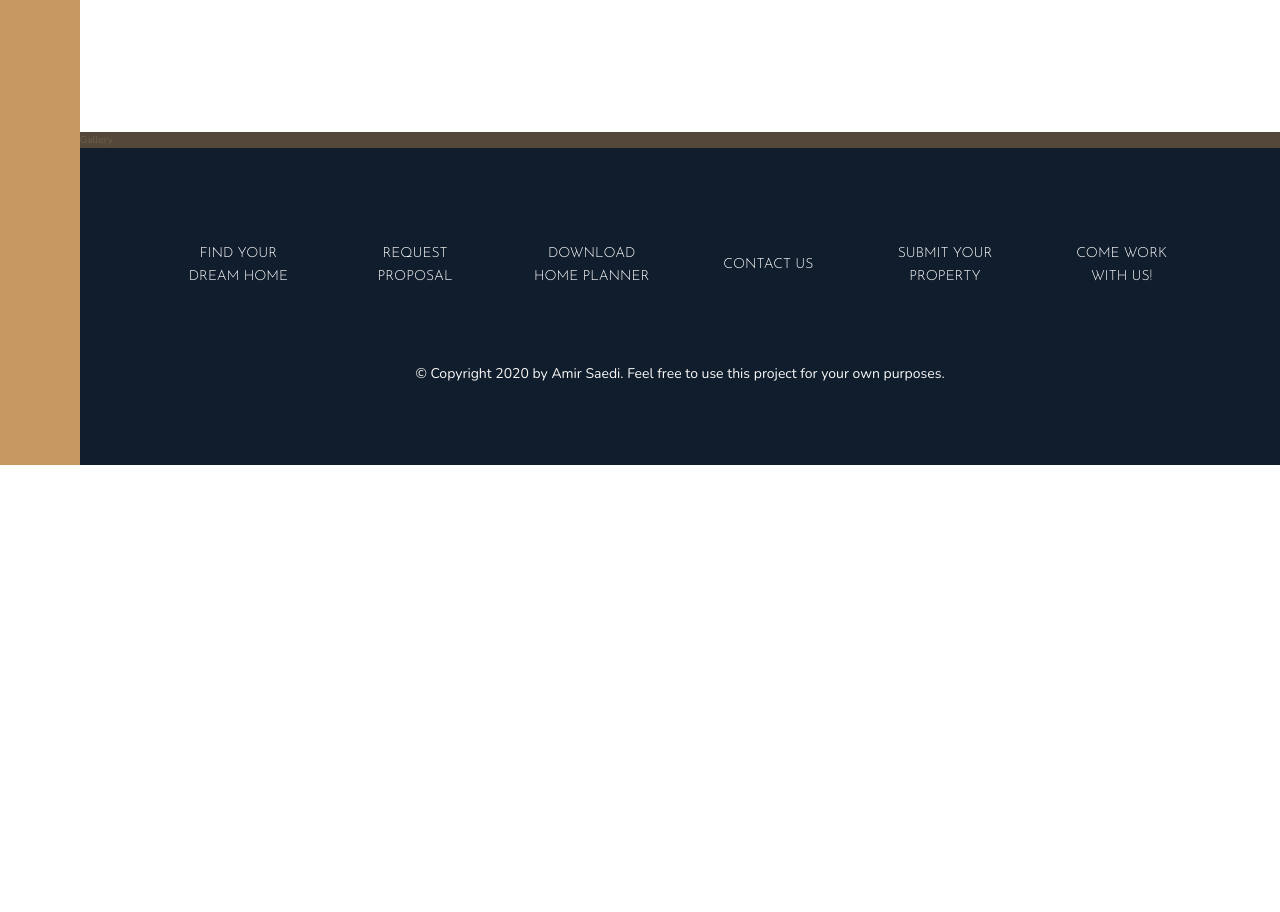
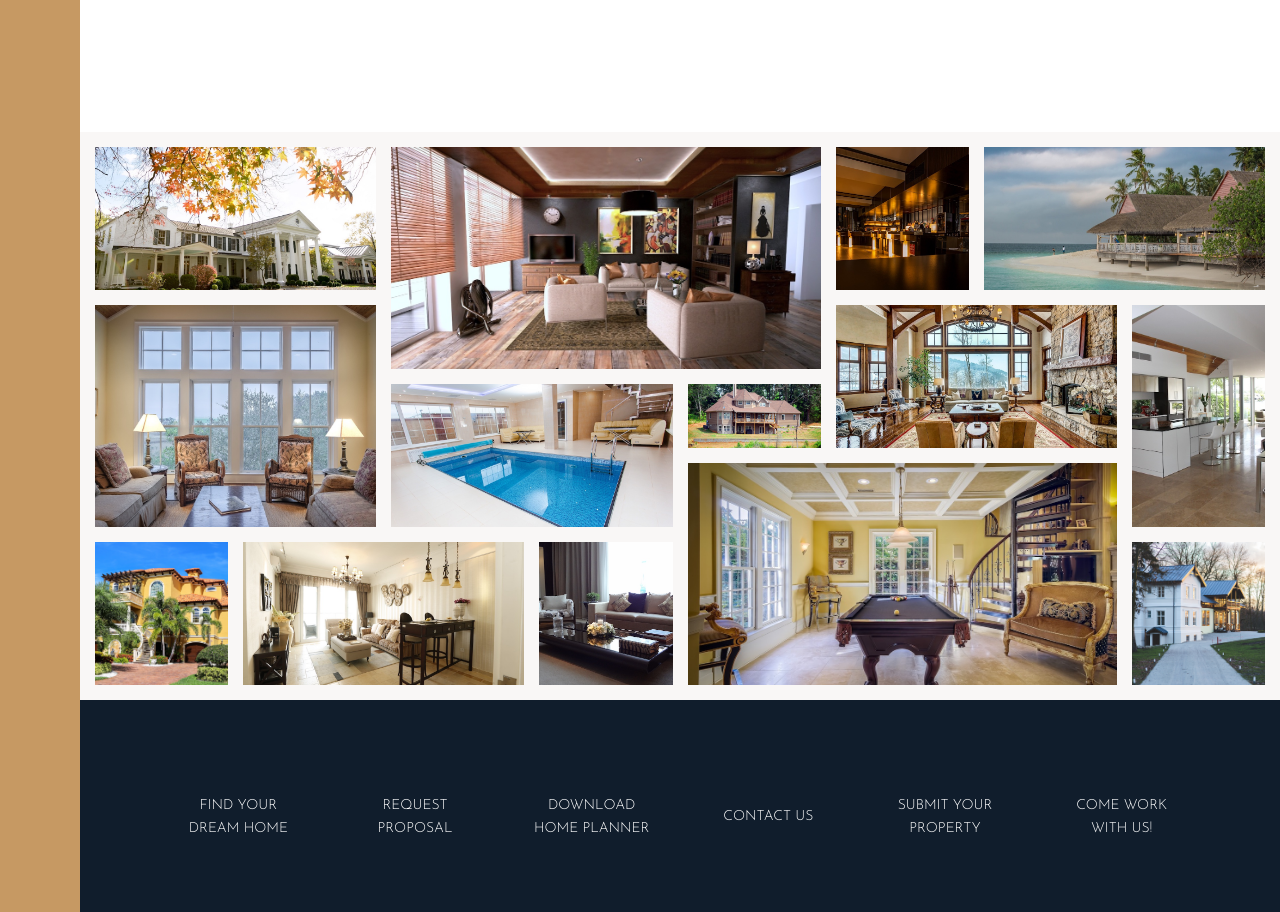
Before and after one commit to amirhsaedi/css-nexter-website, a website: page index.html in a window 1280 px wide. Shown: the part 2940-3852 px from the top of the page. Before the commit the page ends 3405 px from the top, so only its background shows below. Drawn offline with nearby package versions, Linux system fonts and the light colour scheme.

Commit message:
Gallery section is done

```diff
--- a/index.html
+++ b/index.html
@@ -291,7 +291,50 @@
         <button class="btn home__btn">Contact realtor</button>
       </div>
     </section>
-    <section class="gallery">Gallery</section>
+    <section class="gallery">
+      <figure class="gallery__item gallery__item--1">
+        <img src="./img/gal-1.jpeg" alt="Galley image" class="gallery__img" />
+      </figure>
+      <figure class="gallery__item gallery__item--2">
+        <img src="./img/gal-2.jpeg" alt="Galley image" class="gallery__img" />
+      </figure>
+      <figure class="gallery__item gallery__item--3">
+        <img src="./img/gal-3.jpeg" alt="Galley image" class="gallery__img" />
+      </figure>
+      <figure class="gallery__item gallery__item--4">
+        <img src="./img/gal-4.jpeg" alt="Galley image" class="gallery__img" />
+      </figure>
+      <figure class="gallery__item gallery__item--5">
+        <img src="./img/gal-5.jpeg" alt="Galley image" class="gallery__img" />
+      </figure>
+      <figure class="gallery__item gallery__item--6">
+        <img src="./img/gal-6.jpeg" alt="Galley image" class="gallery__img" />
+      </figure>
+      <figure class="gallery__item gallery__item--7">
+        <img src="./img/gal-7.jpeg" alt="Galley image" class="gallery__img" />
+      </figure>
+      <figure class="gallery__item gallery__item--8">
+        <img src="./img/gal-8.jpeg" alt="Galley image" class="gallery__img" />
+      </figure>
+      <figure class="gallery__item gallery__item--9">
+        <img src="./img/gal-9.jpeg" alt="Galley image" class="gallery__img" />
+      </figure>
+      <figure class="gallery__item gallery__item--10">
+        <img src="./img/gal-10.jpeg" alt="Galley image" class="gallery__img" />
+      </figure>
+      <figure class="gallery__item gallery__item--11">
+        <img src="./img/gal-11.jpeg" alt="Galley image" class="gallery__img" />
+      </figure>
+      <figure class="gallery__item gallery__item--12">
+        <img src="./img/gal-12.jpeg" alt="Galley image" class="gallery__img" />
+      </figure>
+      <figure class="gallery__item gallery__item--13">
+        <img src="./img/gal-13.jpeg" alt="Galley image" class="gallery__img" />
+      </figure>
+      <figure class="gallery__item gallery__item--14">
+        <img src="./img/gal-14.jpeg" alt="Galley image" class="gallery__img" />
+      </figure>
+    </section>
     <footer class="footer">
       <nav class="nav">
         <li class="nav__item">
--- a/sass/_gallery.scss
+++ b/sass/_gallery.scss
@@ -1,4 +1,88 @@
 .gallery {
-  background-color: $color-grey-dark-1;
+  background-color: $color-grey-light-1;
   grid-column: full-start / full-end;
+  display: grid;
+  grid-template-columns: repeat(8, 1fr);
+  grid-template-rows: repeat(7, 5vw);
+  grid-gap: 1.5rem;
+  padding: 1.5rem;
+
+  &__item {
+    &--1 {
+      grid-row: 1 / span 2;
+      grid-column: 1 / span 2;
+    }
+
+    &--2 {
+      grid-row: 1 / span 3;
+      grid-column: 3 / span 3;
+    }
+
+    &--3 {
+      grid-row: 1 / span 2;
+      grid-column: 6 / 7;
+    }
+
+    &--4 {
+      grid-row: 1 / span 2;
+      grid-column: 7 / -1;
+    }
+
+    &--5 {
+      grid-row: 3 / span 3;
+      grid-column: 1 / span 2;
+    }
+
+    &--6 {
+      grid-row: 4 / span 2;
+      grid-column: 3 / span 2;
+    }
+
+    &--7 {
+      grid-row: 4 / span 1;
+      grid-column: 5 / span 1;
+    }
+
+    &--8 {
+      grid-row: 3 / span 2;
+      grid-column: 6 / span 2;
+    }
+
+    &--9 {
+      grid-row: 3 / span 3;
+      grid-column: 8 / span 1;
+    }
+
+    &--10 {
+      grid-row: 6 / span 2;
+      grid-column: 1 / span 1;
+    }
+
+    &--11 {
+      grid-row: 6 / span 2;
+      grid-column: 2 / span 2;
+    }
+
+    &--12 {
+      grid-row: 6 / span 2;
+      grid-column: 4 / span 1;
+    }
+
+    &--13 {
+      grid-row: 5 / span 3;
+      grid-column: 5 / span 3;
+    }
+
+    &--14 {
+      grid-row: 6 / span 2;
+      grid-column: 8 / span 1;
+    }
+  }
+
+  &__img {
+    width: 100%;
+    height: 100%;
+    object-fit: cover;
+    display: block;
+  }
 }
```
Also changed, not shown: css/style.css.
